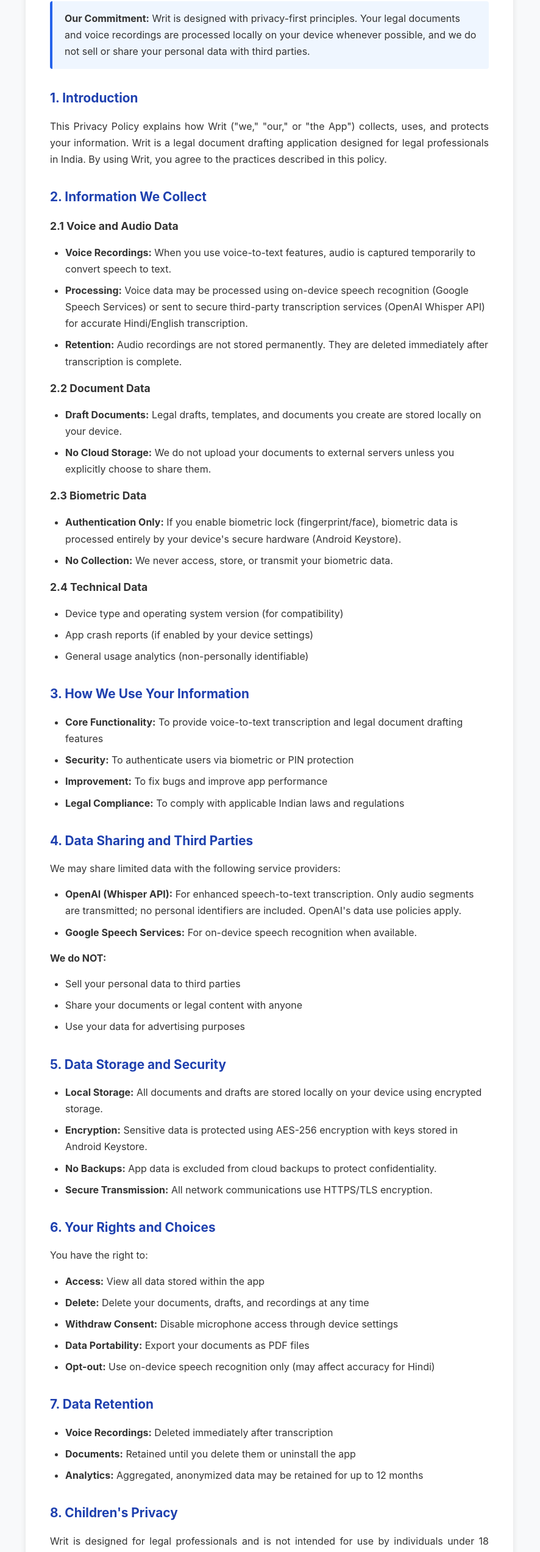
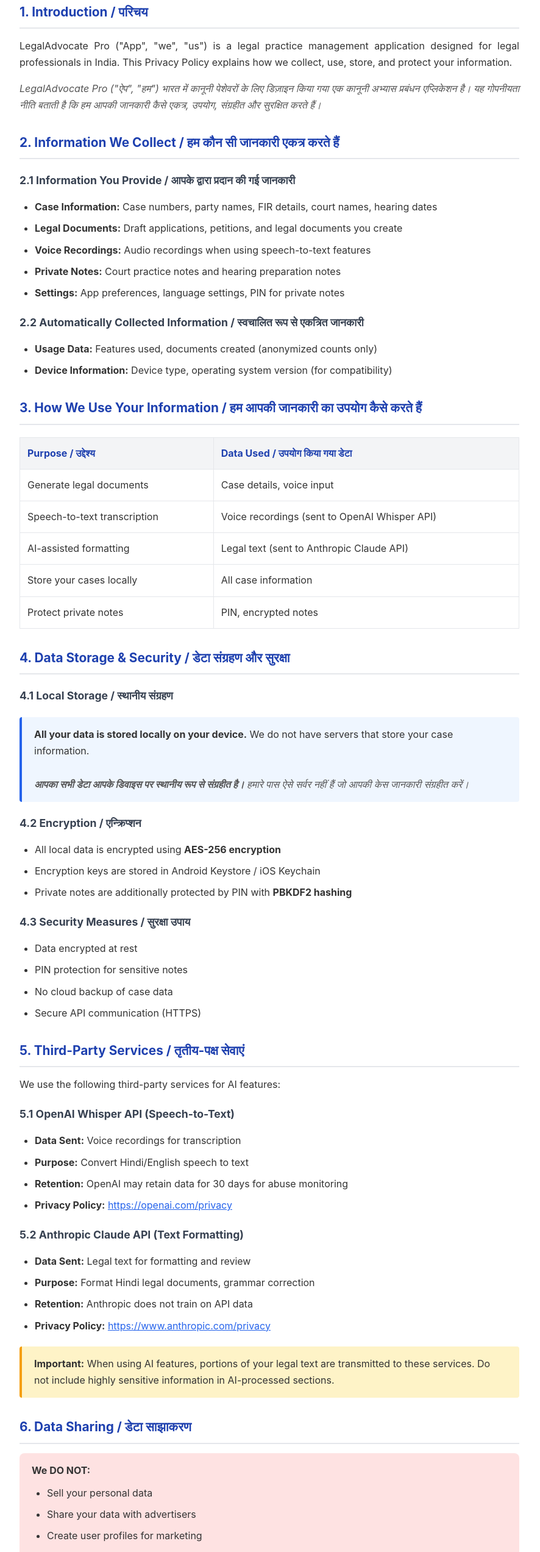
Before and after one commit to aloktiwarigit/privacy-policy, a plain HTML site: page index.html in a window 1280 px wide. Shown: the part 233-2778 px from the top of the page at 61% size, without its empty margins (198-1084 px from the left). Drawn offline with Linux system fonts and the light colour scheme.

Commit message:
Update privacy policy for LegalAdvocate Pro

```diff
--- a/index.html
+++ b/index.html
@@ -3,7 +3,7 @@
 <head>
     <meta charset="UTF-8">
     <meta name="viewport" content="width=device-width, initial-scale=1.0">
-    <title>Privacy Policy - Writ</title>
+    <title>Privacy Policy - LegalAdvocate Pro</title>
     <style>
         * {
             margin: 0;
@@ -18,7 +18,7 @@
             padding: 20px;
         }
         .container {
-            max-width: 800px;
+            max-width: 900px;
             margin: 0 auto;
             background: #fff;
             padding: 40px;
@@ -46,10 +46,22 @@
             margin-top: 30px;
             margin-bottom: 15px;
             font-size: 1.3rem;
+            border-bottom: 2px solid #e5e7eb;
+            padding-bottom: 8px;
+        }
+        h3 {
+            color: #374151;
+            margin-top: 20px;
+            margin-bottom: 10px;
+            font-size: 1.1rem;
         }
         p {
             margin-bottom: 15px;
             text-align: justify;
+        }
+        .hindi {
+            color: #555;
+            font-style: italic;
         }
         ul {
             margin: 15px 0 15px 25px;
@@ -57,12 +69,45 @@
         li {
             margin-bottom: 8px;
         }
+        table {
+            width: 100%;
+            border-collapse: collapse;
+            margin: 20px 0;
+        }
+        th, td {
+            border: 1px solid #e5e7eb;
+            padding: 12px;
+            text-align: left;
+        }
+        th {
+            background: #f3f4f6;
+            color: #1e40af;
+        }
         .highlight {
             background: #eff6ff;
             padding: 15px 20px;
             border-left: 4px solid #2563eb;
             border-radius: 4px;
             margin: 20px 0;
+        }
+        .warning {
+            background: #fef3c7;
+            padding: 15px 20px;
+            border-left: 4px solid #f59e0b;
+            border-radius: 4px;
+            margin: 20px 0;
+        }
+        .do-not {
+            background: #fee2e2;
+            padding: 15px 20px;
+            border-radius: 8px;
+            margin: 15px 0;
+        }
+        .do-may {
+            background: #f0fdf4;
+            padding: 15px 20px;
+            border-radius: 8px;
+            margin: 15px 0;
         }
         .contact-box {
             background: #f0fdf4;
@@ -92,128 +137,227 @@
             h1 {
                 font-size: 1.5rem;
             }
+            table {
+                font-size: 0.9rem;
+            }
+            th, td {
+                padding: 8px;
+            }
         }
     </style>
 </head>
 <body>
     <div class="container">
-        <h1>Privacy Policy</h1>
-        <p style="font-size: 1.1rem; margin-bottom: 5px;"><span class="app-name">Writ</span> - Voice-Powered Legal Drafting for Advocates</p>
-        <p class="last-updated">Last Updated: December 18, 2024</p>
+        <h1>Privacy Policy / गोपनीयता नीति</h1>
+        <p style="font-size: 1.1rem; margin-bottom: 5px;"><span class="app-name">LegalAdvocate Pro</span></p>
+        <p class="last-updated">Last Updated: December 2024</p>
 
+        <h2>1. Introduction / परिचय</h2>
+        <p>LegalAdvocate Pro ("App", "we", "us") is a legal practice management application designed for legal professionals in India. This Privacy Policy explains how we collect, use, store, and protect your information.</p>
+        <p class="hindi">LegalAdvocate Pro ("ऐप", "हम") भारत में कानूनी पेशेवरों के लिए डिज़ाइन किया गया एक कानूनी अभ्यास प्रबंधन एप्लिकेशन है। यह गोपनीयता नीति बताती है कि हम आपकी जानकारी कैसे एकत्र, उपयोग, संग्रहीत और सुरक्षित करते हैं।</p>
+
+        <h2>2. Information We Collect / हम कौन सी जानकारी एकत्र करते हैं</h2>
+
+        <h3>2.1 Information You Provide / आपके द्वारा प्रदान की गई जानकारी</h3>
+        <ul>
+            <li><strong>Case Information:</strong> Case numbers, party names, FIR details, court names, hearing dates</li>
+            <li><strong>Legal Documents:</strong> Draft applications, petitions, and legal documents you create</li>
+            <li><strong>Voice Recordings:</strong> Audio recordings when using speech-to-text features</li>
+            <li><strong>Private Notes:</strong> Court practice notes and hearing preparation notes</li>
+            <li><strong>Settings:</strong> App preferences, language settings, PIN for private notes</li>
+        </ul>
+
+        <h3>2.2 Automatically Collected Information / स्वचालित रूप से एकत्रित जानकारी</h3>
+        <ul>
+            <li><strong>Usage Data:</strong> Features used, documents created (anonymized counts only)</li>
+            <li><strong>Device Information:</strong> Device type, operating system version (for compatibility)</li>
+        </ul>
+
+        <h2>3. How We Use Your Information / हम आपकी जानकारी का उपयोग कैसे करते हैं</h2>
+        <table>
+            <tr>
+                <th>Purpose / उद्देश्य</th>
+                <th>Data Used / उपयोग किया गया डेटा</th>
+            </tr>
+            <tr>
+                <td>Generate legal documents</td>
+                <td>Case details, voice input</td>
+            </tr>
+            <tr>
+                <td>Speech-to-text transcription</td>
+                <td>Voice recordings (sent to OpenAI Whisper API)</td>
+            </tr>
+            <tr>
+                <td>AI-assisted formatting</td>
+                <td>Legal text (sent to Anthropic Claude API)</td>
+            </tr>
+            <tr>
+                <td>Store your cases locally</td>
+                <td>All case information</td>
+            </tr>
+            <tr>
+                <td>Protect private notes</td>
+                <td>PIN, encrypted notes</td>
+            </tr>
+        </table>
+
+        <h2>4. Data Storage & Security / डेटा संग्रहण और सुरक्षा</h2>
+
+        <h3>4.1 Local Storage / स्थानीय संग्रहण</h3>
         <div class="highlight">
-            <strong>Our Commitment:</strong> Writ is designed with privacy-first principles. Your legal documents and voice recordings are processed locally on your device whenever possible, and we do not sell or share your personal data with third parties.
+            <strong>All your data is stored locally on your device.</strong> We do not have servers that store your case information.<br><br>
+            <span class="hindi"><strong>आपका सभी डेटा आपके डिवाइस पर स्थानीय रूप से संग्रहीत है।</strong> हमारे पास ऐसे सर्वर नहीं हैं जो आपकी केस जानकारी संग्रहीत करें।</span>
         </div>
 
-        <h2>1. Introduction</h2>
-        <p>This Privacy Policy explains how Writ ("we," "our," or "the App") collects, uses, and protects your information. Writ is a legal document drafting application designed for legal professionals in India. By using Writ, you agree to the practices described in this policy.</p>
-
-        <h2>2. Information We Collect</h2>
-
-        <h3 style="margin-top: 15px; margin-bottom: 10px; font-size: 1.1rem;">2.1 Voice and Audio Data</h3>
+        <h3>4.2 Encryption / एन्क्रिप्शन</h3>
         <ul>
-            <li><strong>Voice Recordings:</strong> When you use voice-to-text features, audio is captured temporarily to convert speech to text.</li>
-            <li><strong>Processing:</strong> Voice data may be processed using on-device speech recognition (Google Speech Services) or sent to secure third-party transcription services (OpenAI Whisper API) for accurate Hindi/English transcription.</li>
-            <li><strong>Retention:</strong> Audio recordings are not stored permanently. They are deleted immediately after transcription is complete.</li>
+            <li>All local data is encrypted using <strong>AES-256 encryption</strong></li>
+            <li>Encryption keys are stored in Android Keystore / iOS Keychain</li>
+            <li>Private notes are additionally protected by PIN with <strong>PBKDF2 hashing</strong></li>
         </ul>
 
-        <h3 style="margin-top: 15px; margin-bottom: 10px; font-size: 1.1rem;">2.2 Document Data</h3>
+        <h3>4.3 Security Measures / सुरक्षा उपाय</h3>
         <ul>
-            <li><strong>Draft Documents:</strong> Legal drafts, templates, and documents you create are stored locally on your device.</li>
-            <li><strong>No Cloud Storage:</strong> We do not upload your documents to external servers unless you explicitly choose to share them.</li>
+            <li>Data encrypted at rest</li>
+            <li>PIN protection for sensitive notes</li>
+            <li>No cloud backup of case data</li>
+            <li>Secure API communication (HTTPS)</li>
         </ul>
 
-        <h3 style="margin-top: 15px; margin-bottom: 10px; font-size: 1.1rem;">2.3 Biometric Data</h3>
+        <h2>5. Third-Party Services / तृतीय-पक्ष सेवाएं</h2>
+        <p>We use the following third-party services for AI features:</p>
+
+        <h3>5.1 OpenAI Whisper API (Speech-to-Text)</h3>
         <ul>
-            <li><strong>Authentication Only:</strong> If you enable biometric lock (fingerprint/face), biometric data is processed entirely by your device's secure hardware (Android Keystore).</li>
-            <li><strong>No Collection:</strong> We never access, store, or transmit your biometric data.</li>
+            <li><strong>Data Sent:</strong> Voice recordings for transcription</li>
+            <li><strong>Purpose:</strong> Convert Hindi/English speech to text</li>
+            <li><strong>Retention:</strong> OpenAI may retain data for 30 days for abuse monitoring</li>
+            <li><strong>Privacy Policy:</strong> <a href="https://openai.com/privacy" target="_blank">https://openai.com/privacy</a></li>
         </ul>
 
-        <h3 style="margin-top: 15px; margin-bottom: 10px; font-size: 1.1rem;">2.4 Technical Data</h3>
+        <h3>5.2 Anthropic Claude API (Text Formatting)</h3>
         <ul>
-            <li>Device type and operating system version (for compatibility)</li>
-            <li>App crash reports (if enabled by your device settings)</li>
-            <li>General usage analytics (non-personally identifiable)</li>
+            <li><strong>Data Sent:</strong> Legal text for formatting and review</li>
+            <li><strong>Purpose:</strong> Format Hindi legal documents, grammar correction</li>
+            <li><strong>Retention:</strong> Anthropic does not train on API data</li>
+            <li><strong>Privacy Policy:</strong> <a href="https://www.anthropic.com/privacy" target="_blank">https://www.anthropic.com/privacy</a></li>
         </ul>
 
-        <h2>3. How We Use Your Information</h2>
+        <div class="warning">
+            <strong>Important:</strong> When using AI features, portions of your legal text are transmitted to these services. Do not include highly sensitive information in AI-processed sections.
+        </div>
+
+        <h2>6. Data Sharing / डेटा साझाकरण</h2>
+
+        <div class="do-not">
+            <strong>We DO NOT:</strong>
+            <ul style="margin-top: 10px;">
+                <li>Sell your personal data</li>
+                <li>Share your data with advertisers</li>
+                <li>Create user profiles for marketing</li>
+                <li>Store your data on our servers</li>
+            </ul>
+        </div>
+
+        <div class="do-may">
+            <strong>We MAY share data:</strong>
+            <ul style="margin-top: 10px;">
+                <li>With AI service providers (as described above) only when you use AI features</li>
+                <li>If required by law or court order</li>
+            </ul>
+        </div>
+
+        <h2>7. Your Rights (DPDP Act 2023) / आपके अधिकार</h2>
+        <p>Under India's Digital Personal Data Protection Act, 2023, you have the right to:</p>
+
+        <table>
+            <tr>
+                <th>Right / अधिकार</th>
+                <th>Description / विवरण</th>
+            </tr>
+            <tr>
+                <td><strong>Access</strong></td>
+                <td>View all data stored in the app</td>
+            </tr>
+            <tr>
+                <td><strong>Correction</strong></td>
+                <td>Edit or update your information</td>
+            </tr>
+            <tr>
+                <td><strong>Erasure</strong></td>
+                <td>Delete all your data from the app</td>
+            </tr>
+            <tr>
+                <td><strong>Portability</strong></td>
+                <td>Export your data</td>
+            </tr>
+            <tr>
+                <td><strong>Withdraw Consent</strong></td>
+                <td>Stop using AI features anytime</td>
+            </tr>
+        </table>
+
+        <h3>How to Exercise Your Rights / अपने अधिकारों का उपयोग कैसे करें</h3>
         <ul>
-            <li><strong>Core Functionality:</strong> To provide voice-to-text transcription and legal document drafting features</li>
-            <li><strong>Security:</strong> To authenticate users via biometric or PIN protection</li>
-            <li><strong>Improvement:</strong> To fix bugs and improve app performance</li>
-            <li><strong>Legal Compliance:</strong> To comply with applicable Indian laws and regulations</li>
+            <li><strong>View Data:</strong> Settings → Data Management → View Data</li>
+            <li><strong>Export Data:</strong> Settings → Data Management → Export All Data</li>
+            <li><strong>Delete Data:</strong> Settings → Data Management → Delete All Data</li>
+            <li><strong>Withdraw AI Consent:</strong> Settings → Privacy → Disable AI Features</li>
         </ul>
 
-        <h2>4. Data Sharing and Third Parties</h2>
-        <p>We may share limited data with the following service providers:</p>
+        <h2>8. Data Retention / डेटा प्रतिधारण</h2>
+        <table>
+            <tr>
+                <th>Data Type</th>
+                <th>Retention Period</th>
+            </tr>
+            <tr>
+                <td>Case Information</td>
+                <td>Until you delete it</td>
+            </tr>
+            <tr>
+                <td>Private Notes</td>
+                <td>Auto-deleted after 3 years if not verified</td>
+            </tr>
+            <tr>
+                <td>Voice Recordings</td>
+                <td>Deleted immediately after transcription</td>
+            </tr>
+            <tr>
+                <td>Usage Statistics</td>
+                <td>30 days (local only)</td>
+            </tr>
+        </table>
+
+        <h2>9. Children's Privacy / बच्चों की गोपनीयता</h2>
+        <p>This app is designed for legal professionals and is not intended for use by children under 18 years of age. We do not knowingly collect data from children.</p>
+
+        <h2>10. Changes to This Policy / इस नीति में परिवर्तन</h2>
+        <p>We may update this Privacy Policy from time to time. We will notify you of any changes by:</p>
         <ul>
-            <li><strong>OpenAI (Whisper API):</strong> For enhanced speech-to-text transcription. Only audio segments are transmitted; no personal identifiers are included. OpenAI's data use policies apply.</li>
-            <li><strong>Google Speech Services:</strong> For on-device speech recognition when available.</li>
-        </ul>
-        <p><strong>We do NOT:</strong></p>
-        <ul>
-            <li>Sell your personal data to third parties</li>
-            <li>Share your documents or legal content with anyone</li>
-            <li>Use your data for advertising purposes</li>
-        </ul>
-
-        <h2>5. Data Storage and Security</h2>
-        <ul>
-            <li><strong>Local Storage:</strong> All documents and drafts are stored locally on your device using encrypted storage.</li>
-            <li><strong>Encryption:</strong> Sensitive data is protected using AES-256 encryption with keys stored in Android Keystore.</li>
-            <li><strong>No Backups:</strong> App data is excluded from cloud backups to protect confidentiality.</li>
-            <li><strong>Secure Transmission:</strong> All network communications use HTTPS/TLS encryption.</li>
-        </ul>
-
-        <h2>6. Your Rights and Choices</h2>
-        <p>You have the right to:</p>
-        <ul>
-            <li><strong>Access:</strong> View all data stored within the app</li>
-            <li><strong>Delete:</strong> Delete your documents, drafts, and recordings at any time</li>
-            <li><strong>Withdraw Consent:</strong> Disable microphone access through device settings</li>
-            <li><strong>Data Portability:</strong> Export your documents as PDF files</li>
-            <li><strong>Opt-out:</strong> Use on-device speech recognition only (may affect accuracy for Hindi)</li>
-        </ul>
-
-        <h2>7. Data Retention</h2>
-        <ul>
-            <li><strong>Voice Recordings:</strong> Deleted immediately after transcription</li>
-            <li><strong>Documents:</strong> Retained until you delete them or uninstall the app</li>
-            <li><strong>Analytics:</strong> Aggregated, anonymized data may be retained for up to 12 months</li>
-        </ul>
-
-        <h2>8. Children's Privacy</h2>
-        <p>Writ is designed for legal professionals and is not intended for use by individuals under 18 years of age. We do not knowingly collect information from children.</p>
-
-        <h2>9. Permissions Explained</h2>
-        <ul>
-            <li><strong>Microphone (RECORD_AUDIO):</strong> Required for voice-to-text dictation features</li>
-            <li><strong>Internet (INTERNET):</strong> Required for enhanced speech transcription and fetching court cause lists</li>
-            <li><strong>Biometric (USE_BIOMETRIC):</strong> Optional, for app lock feature</li>
-            <li><strong>Storage:</strong> To save and export PDF documents (uses scoped storage on Android 10+)</li>
-        </ul>
-
-        <h2>10. Changes to This Policy</h2>
-        <p>We may update this Privacy Policy periodically. We will notify you of significant changes through the app or by updating the "Last Updated" date. Continued use of the app after changes constitutes acceptance of the updated policy.</p>
-
-        <h2>11. Compliance</h2>
-        <p>This app complies with:</p>
-        <ul>
-            <li>Information Technology Act, 2000 (India)</li>
-            <li>Information Technology (Reasonable Security Practices and Procedures and Sensitive Personal Data or Information) Rules, 2011</li>
-            <li>Google Play Developer Program Policies</li>
+            <li>Updating the "Last Updated" date</li>
+            <li>Showing a notification in the app</li>
         </ul>
 
         <div class="contact-box">
-            <h3>12. Contact Us</h3>
-            <p>If you have questions, concerns, or requests regarding this Privacy Policy or your data, please contact us:</p>
-            <p><strong>Email:</strong> <a href="mailto:aloktiwari1206@gmail.com">aloktiwari1206@gmail.com</a></p>
-            <p><strong>Developer:</strong> Alok Tiwari</p>
-            <p><strong>Location:</strong> India</p>
+            <h3>11. Contact Us / हमसे संपर्क करें</h3>
+            <p>For privacy-related questions or to exercise your rights:</p>
+            <p><strong>Email:</strong> <a href="mailto:aloktiwari49@gmail.com">aloktiwari49@gmail.com</a></p>
+            <p><strong>Address:</strong> Swastik Nagar, Harringtongunj, Ayodhya, UP, India, 224208</p>
         </div>
 
+        <h2>12. Consent / सहमति</h2>
+        <p>By using LegalAdvocate Pro, you consent to:</p>
+        <ul>
+            <li>Local storage of your case data (encrypted)</li>
+            <li>Transmission of data to AI services when using AI features</li>
+            <li>This Privacy Policy</li>
+        </ul>
+        <p>You can withdraw consent for AI features at any time in Settings.</p>
+
         <footer>
-            <p>&copy; 2024 Writ. All rights reserved.</p>
+            <p><em>This Privacy Policy is available in both English and Hindi within the app.</em></p>
+            <p>&copy; 2024 LegalAdvocate Pro. All rights reserved.</p>
             <p>Designed for Indian Legal Professionals</p>
         </footer>
     </div>
```
